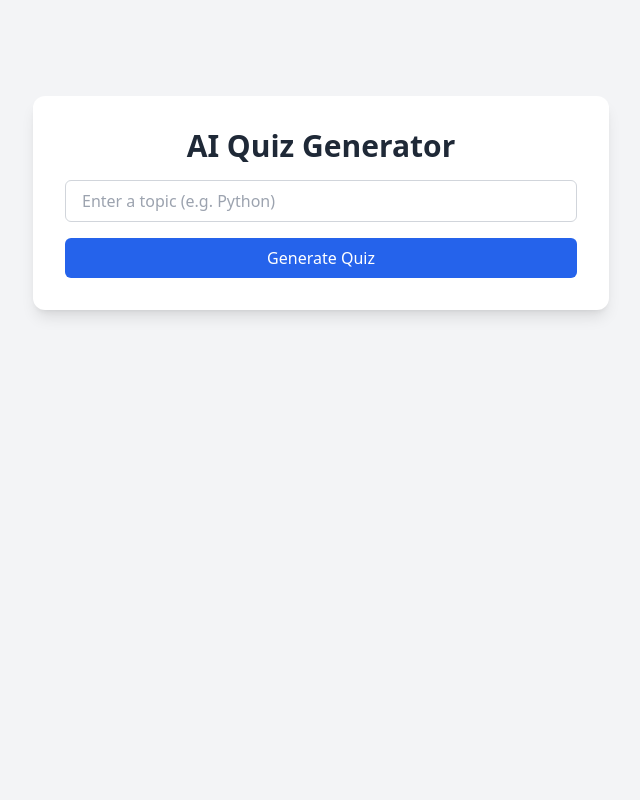
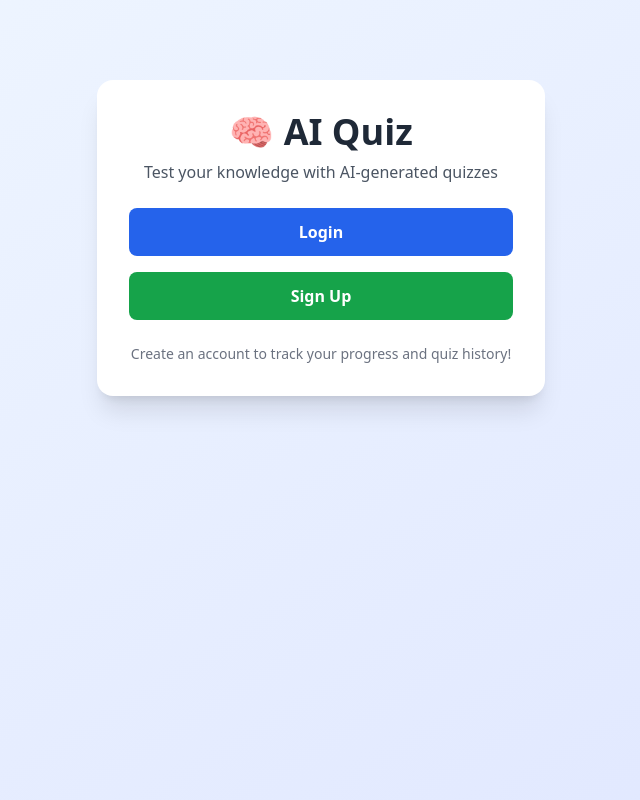
Before and after one commit to Gokul0x50/AI-Quiz-App, a Flask app: page / in a window 1280 px wide. Shown: the whole page, without its empty margins (319-959 px from the left). Run offline with Flask 3, Linux system fonts and the light colour scheme; some libraries are stand-ins or nearby versions.

Commit message:
Update index.html

```diff
--- a/templates/index.html
+++ b/templates/index.html
@@ -1,20 +1,33 @@
+<!-- templates/index.html (Updated) -->
 <!DOCTYPE html>
 <html lang="en">
 <head>
   <title>AI Quiz App</title>
   <script src="https://cdn.tailwindcss.com"></script>
 </head>
-<body class="bg-gray-100 text-gray-800">
-  <div class="max-w-xl mx-auto mt-24 bg-white p-8 shadow-lg rounded-xl text-center">
-    <h1 class="text-3xl font-bold mb-4">AI Quiz Generator</h1>
-    <form method="POST">
-      <input type="text" name="topic" required placeholder="Enter a topic (e.g. Python)"
-             class="w-full px-4 py-2 border border-gray-300 rounded-md mb-4 focus:outline-none focus:ring-2 focus:ring-blue-500">
-      <button type="submit"
-              class="w-full bg-blue-600 text-white py-2 rounded-md hover:bg-blue-700 transition">
-        Generate Quiz
-      </button>
-    </form>
+<body class="bg-gradient-to-br from-blue-50 to-indigo-100 min-h-screen">
+  <div class="max-w-md mx-auto pt-20">
+    <div class="bg-white p-8 shadow-xl rounded-2xl text-center">
+      <div class="mb-6">
+        <h1 class="text-4xl font-bold text-gray-800 mb-2">🧠 AI Quiz</h1>
+        <p class="text-gray-600">Test your knowledge with AI-generated quizzes</p>
+      </div>
+
+      <div class="space-y-4">
+        <a href="{{ url_for('login') }}"
+           class="w-full bg-blue-600 text-white py-3 px-6 rounded-lg hover:bg-blue-700 transition duration-200 block font-semibold">
+          Login
+        </a>
+        <a href="{{ url_for('register') }}"
+           class="w-full bg-green-600 text-white py-3 px-6 rounded-lg hover:bg-green-700 transition duration-200 block font-semibold">
+          Sign Up
+        </a>
+      </div>
+
+      <p class="mt-6 text-sm text-gray-500">
+        Create an account to track your progress and quiz history!
+      </p>
+    </div>
   </div>
 </body>
 </html>
```
